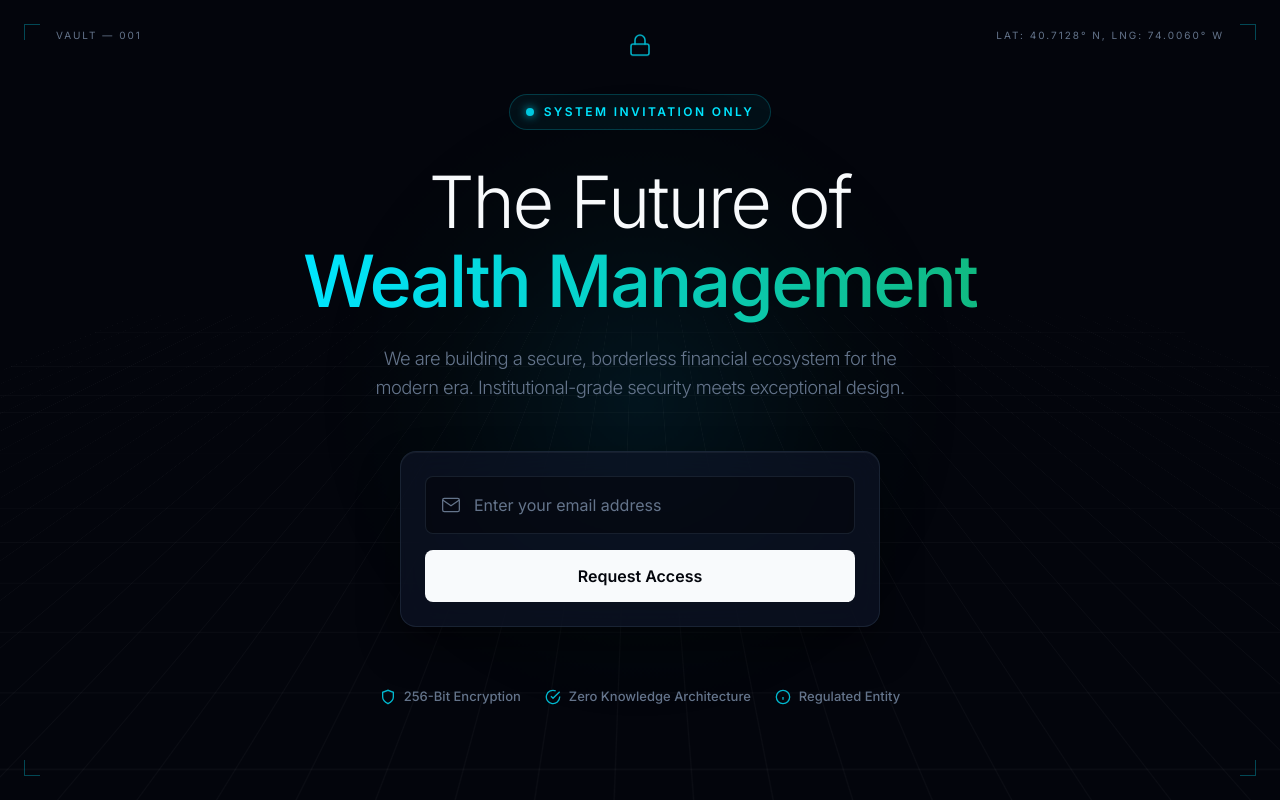
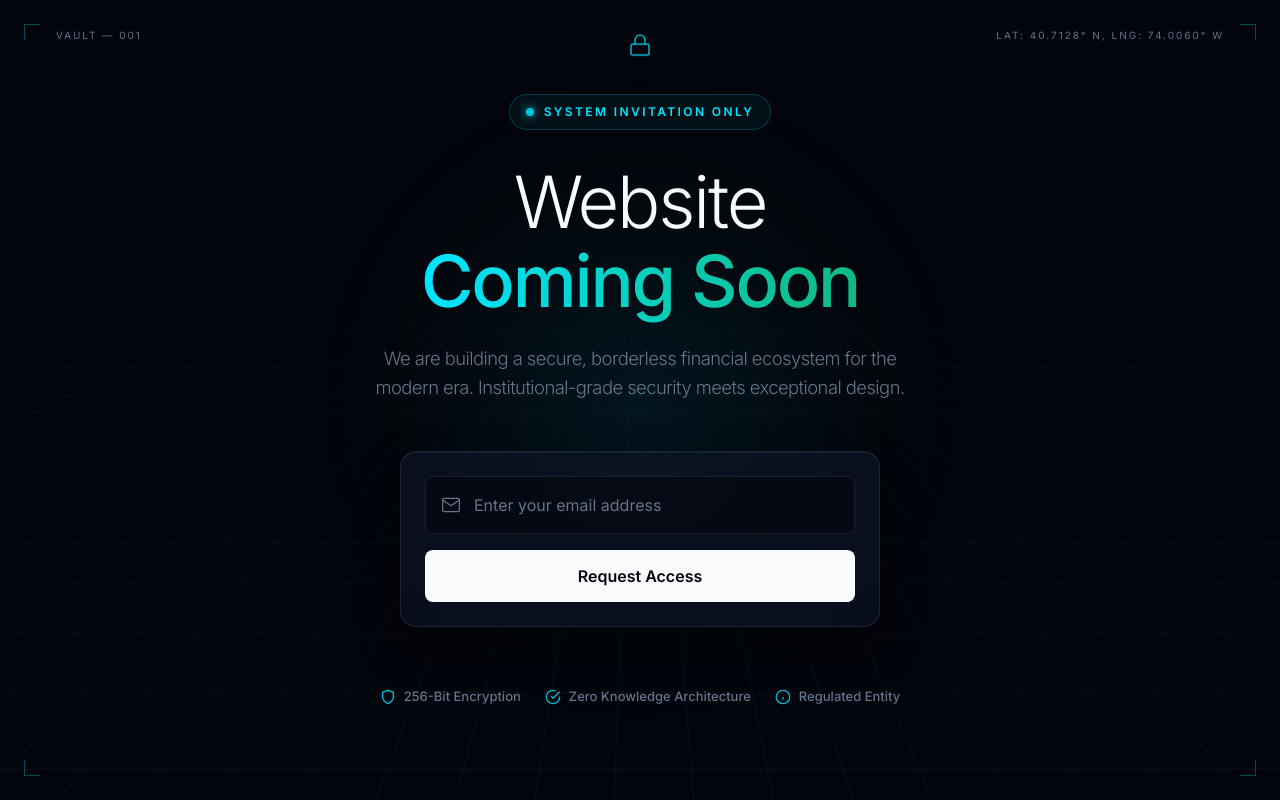
Before and after one commit to lesisalwaysmo/orgnlfake, a Next.js app: page /construction in a window 1280 px wide. Built offline with nearby package versions, Linux system fonts and the light colour scheme.

Commit message:
fix(construction): update hero text to 'Website Coming Soon'

```diff
--- a/src/app/construction/bank-client.tsx
+++ b/src/app/construction/bank-client.tsx
@@ -46,8 +46,8 @@ export default function BankClient() {
 
                 {/* Main Hero Typography */}
                 <h1 className="hero-title">
-                    The Future of<br/>
-                    <span className="gradient-text">Wealth Management</span>
+                    Website<br/>
+                    <span className="gradient-text">Coming Soon</span>
                 </h1>
 
                 <p className="hero-subtitle">
```
